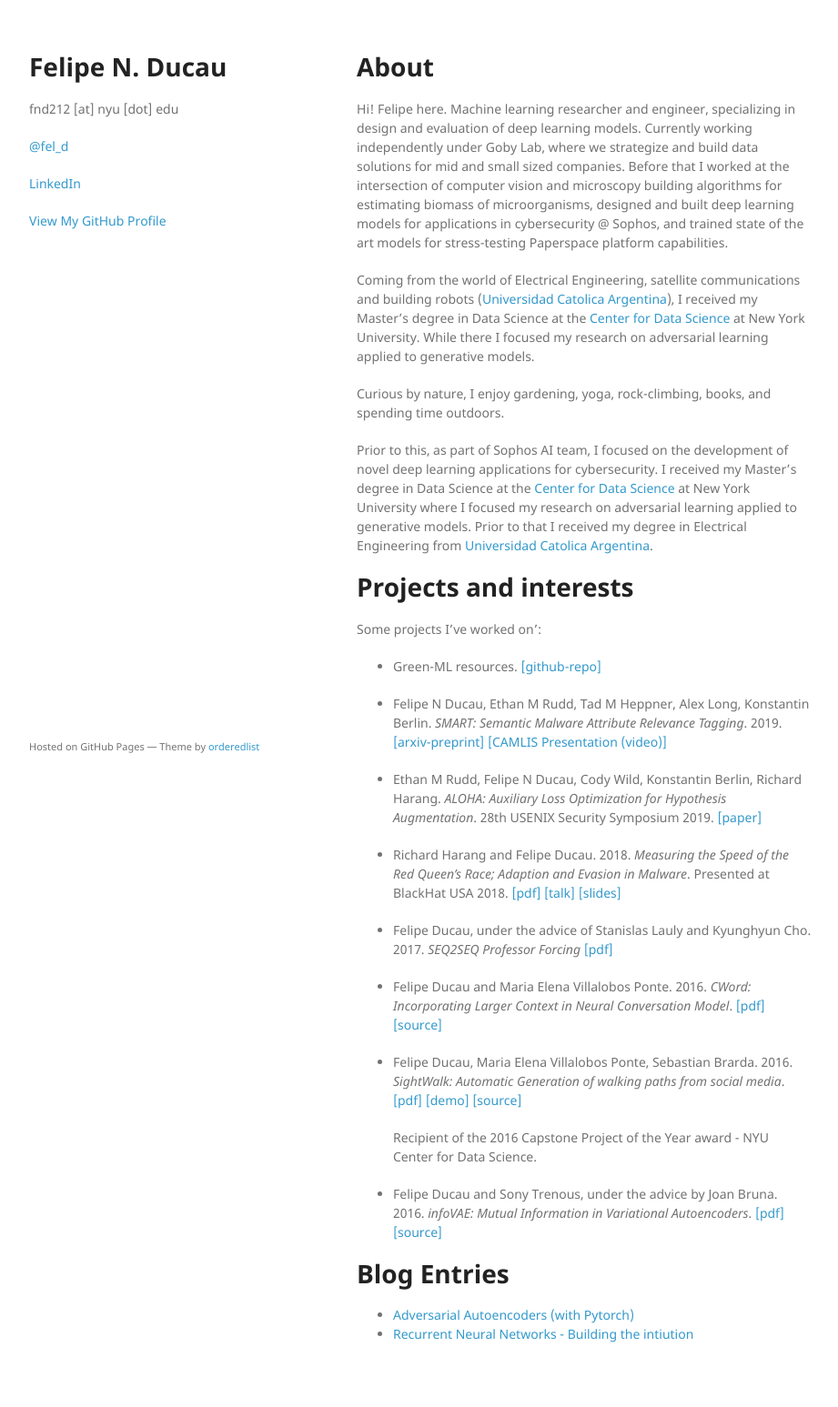
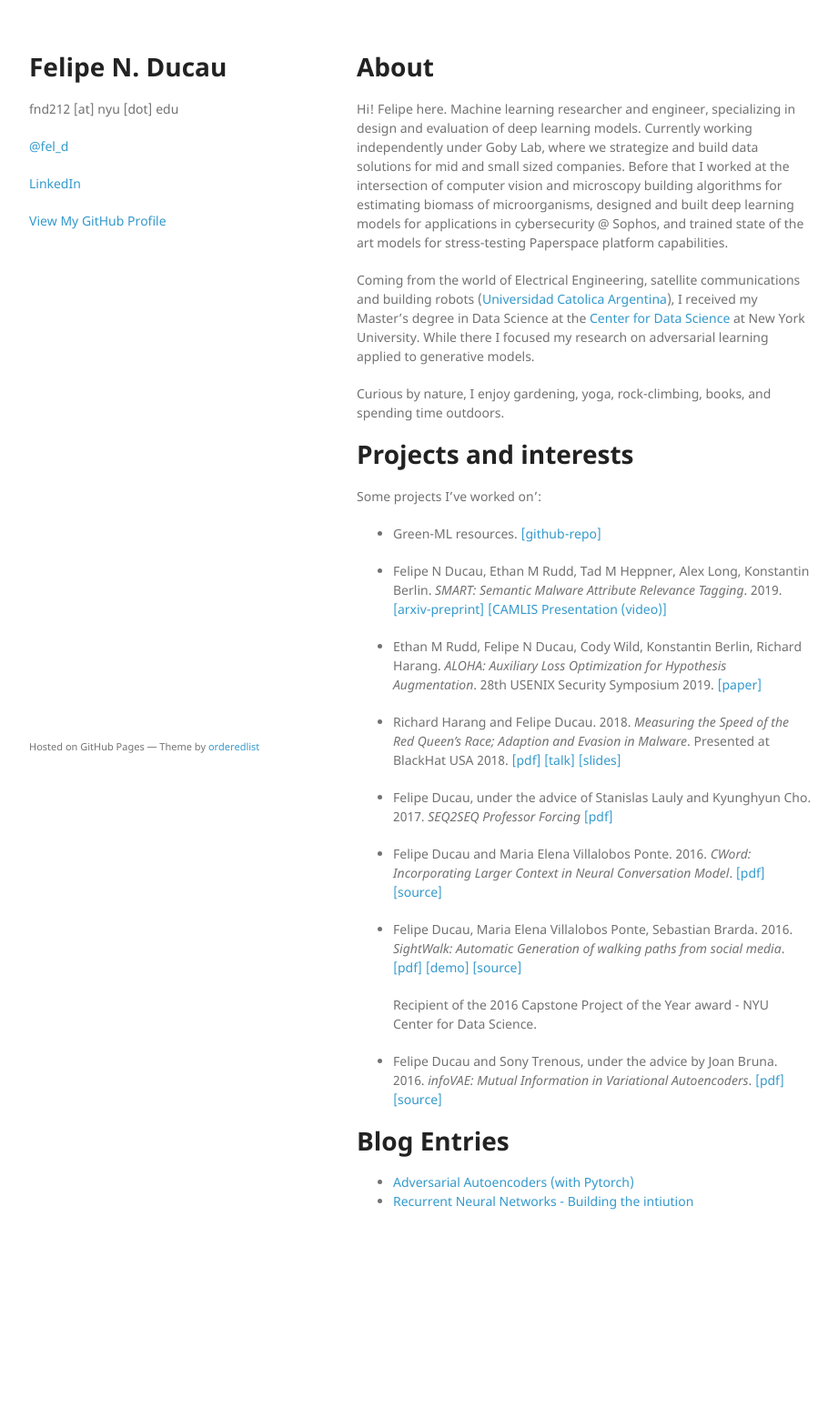
Before and after one commit to fducau/fducau.github.io, a Jekyll site: the page built from index.md, in a window 1280 px wide. Shown: the whole page at 91% size, without its empty margins (178-1099 px from the left). Built offline with Jekyll 4.4.1, drawn with Linux system fonts in a browser that asks for light colours; our own code applies the rules of GitHub Pages for plain Markdown files; after the commit the page ends 1401 px from its top, so only the background shows below that.

Commit message:
Update index.md

```diff
--- a/index.md
+++ b/index.md
@@ -9,8 +9,6 @@ Before that I worked at the intersection of computer vision and microscopy build
 Coming from the world of Electrical Engineering, satellite communications and building robots ([Universidad Catolica Argentina](http://www.uca.edu.ar/index.php/site/index/es/uca/facultad-de-ciencias-fisicomatematicas-e-ingenieria/)), I received my Master’s degree in Data Science at the [Center for Data Science](http://cds.nyu.edu/) at New York University. While there I focused my research on adversarial learning applied to generative models.
 
 Curious by nature, I enjoy gardening, yoga, rock-climbing, books, and spending time outdoors.
-
-Prior to this, as part of Sophos AI team, I focused on the development of novel deep learning applications for cybersecurity. I received my Master's degree in Data Science at the [Center for Data Science](http://cds.nyu.edu/) at New York University where I focused my research on adversarial learning applied to generative models. Prior to that I received my degree in Electrical Engineering from [Universidad Catolica Argentina](http://www.uca.edu.ar/index.php/site/index/es/uca/facultad-de-ciencias-fisicomatematicas-e-ingenieria/).
 
 
 # [](#header-2)Projects and interests
```
